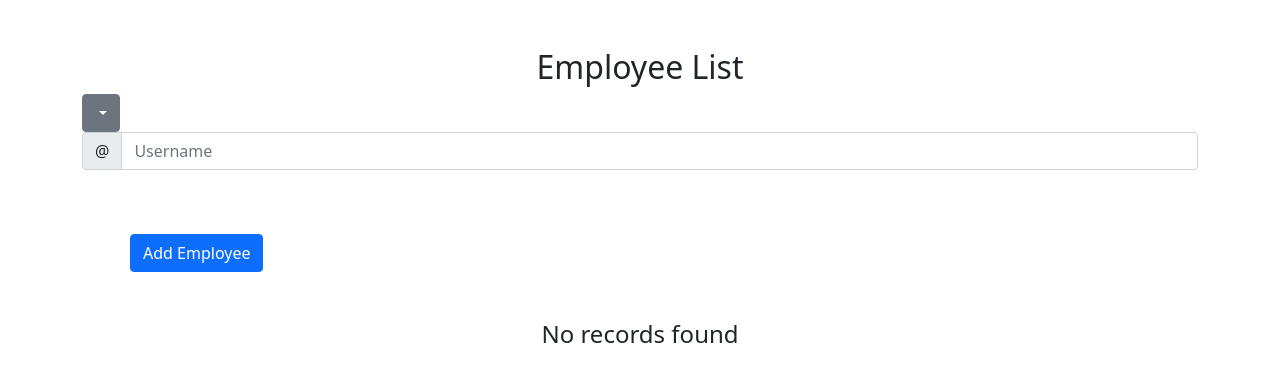
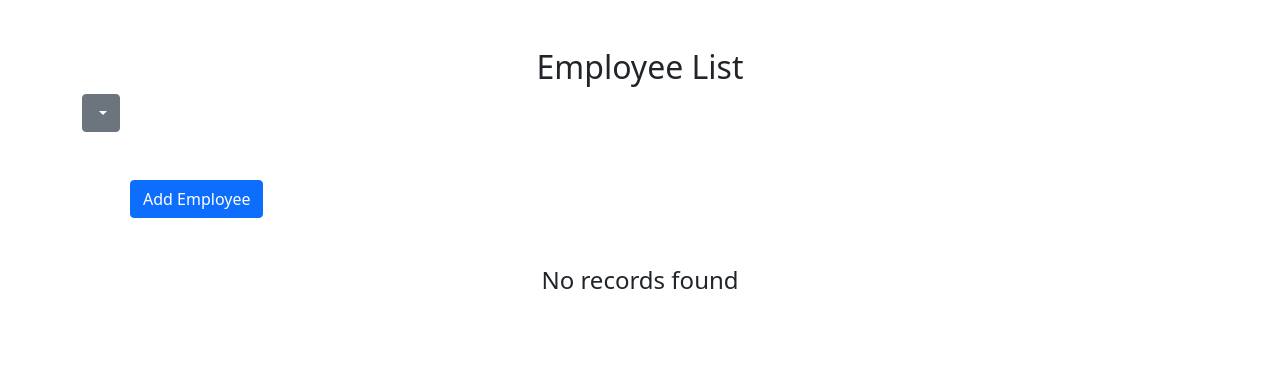
Before and after one commit to yabesh12/Django-TODO, a Django app: page / in a window 1280 px wide. Shown: the top 382 px of the page. Run offline with Django 4.2, Linux system fonts and the light colour scheme; a user stored in the database is signed in; data that the repository does not hold is empty.

Commit message:
With update

```diff
--- a/templates/core/home.html
+++ b/templates/core/home.html
@@ -11,10 +11,7 @@
                 <li><a class="dropdown-item" href="{% url 'logout' %}">Logout</a></li>
               </ul>
           </div>
-      <div class="input-group mb-3">
-          <span class="input-group-text" id="basic-addon1">@</span>
-          <input type="text" class="form-control" placeholder="Username" aria-label="Username" aria-describedby="basic-addon1">
-      </div>
+
       <a class="btn btn-primary m-5" href="{% url 'add_employee' %}" role="button">Add Employee</a>
 
 
```
Also changed, not shown: db.sqlite3.
